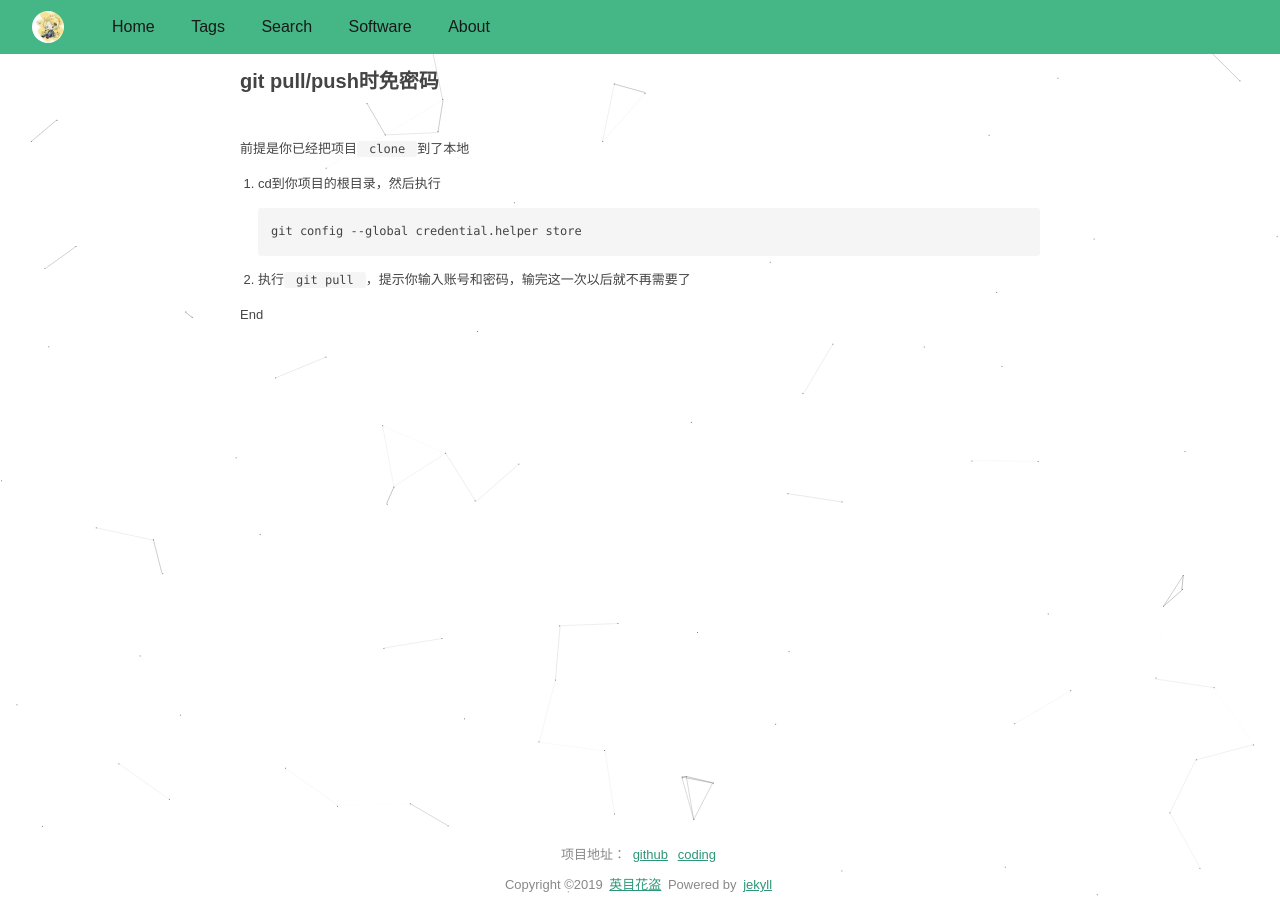
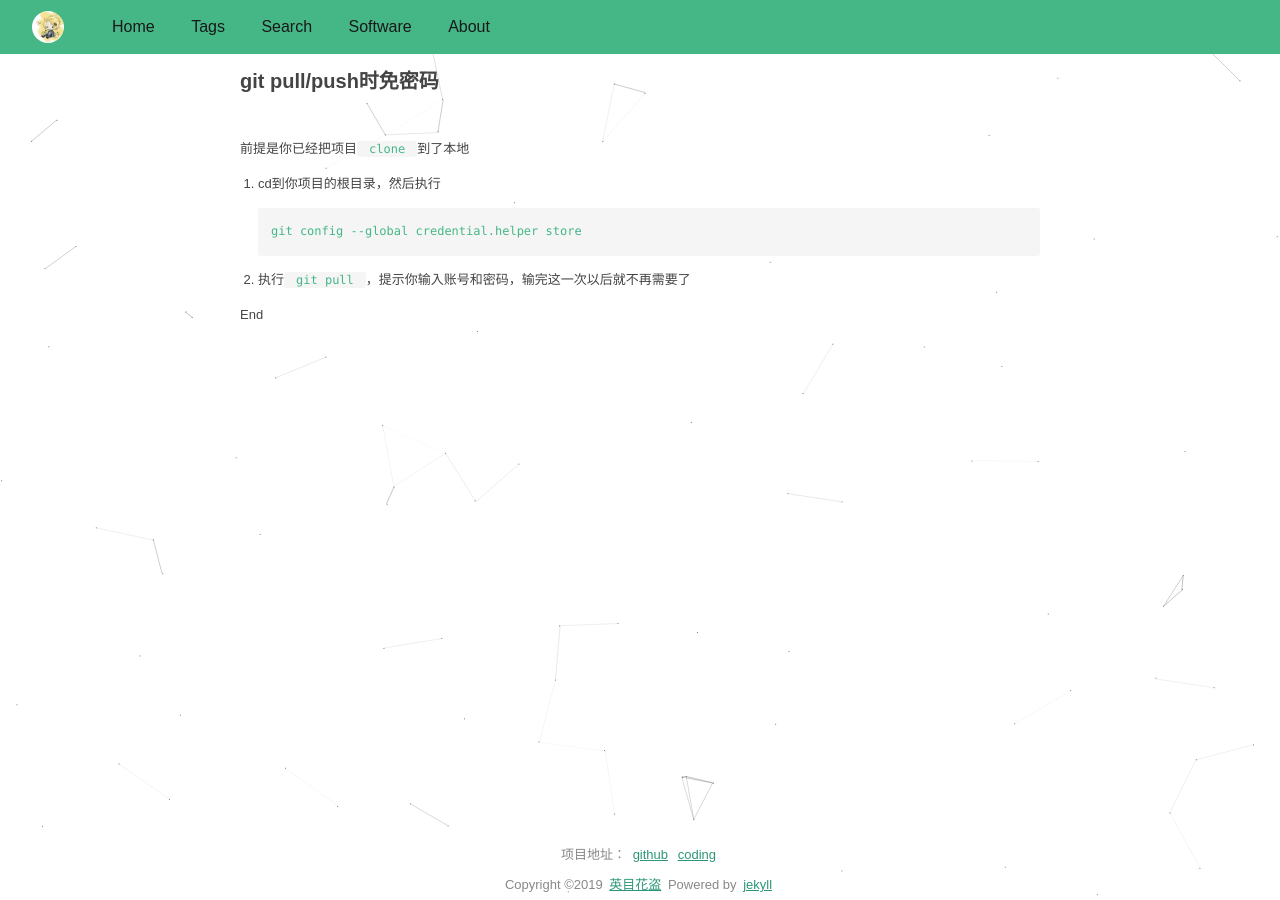
Before and after one commit to yingmhd/ymhdblog, a Jekyll site: the page built from _posts/2018-09-02-GIT.md, in a window 1280 px wide. Built offline with Jekyll 4.4.1, drawn with Linux system fonts in a browser that asks for light colours.

Commit message:
样式优化

```diff
--- a/static/css/mypost.css
+++ b/static/css/mypost.css
@@ -66,6 +66,7 @@
 	background-color: #f5f5f5;
     padding: .1em 1em;
     border-radius: 3px;
+    color: #45b787;
 }
 
 #mypost .main pre{
```
